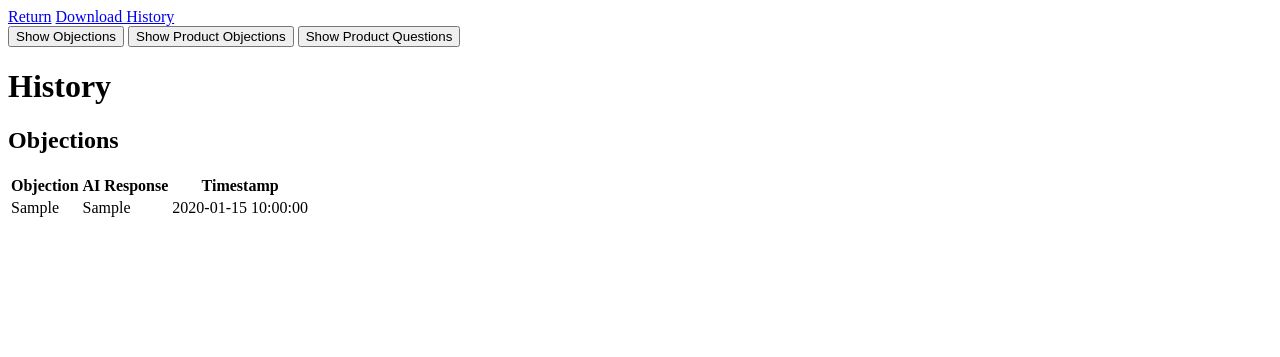
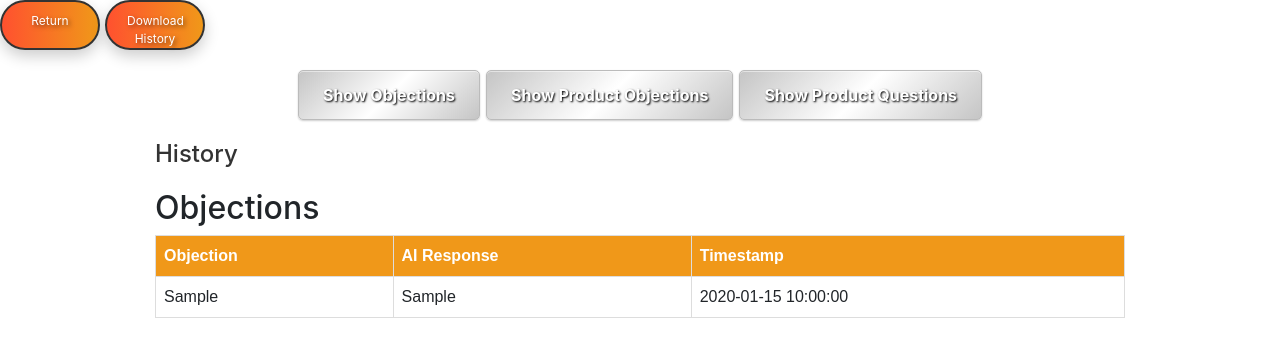
Before and after one commit to wooyakob/sensaigroup, a Flask app: template templates/user_history.html in a window 1280 px wide. Shown: the top 357 px of the page. Run offline with Flask 3, Linux system fonts and the light colour scheme; the template is opened without the code that fills it: values that come from a table or form of the project are taken from there, others are empty; tables that the repository leaves empty hold one stand-in row (values such as "Sample post"); parts of the project's set-up code (start-up, migrations or seed data) failed here and were passed over; some libraries are stand-ins or nearby versions.

Commit message:
upgrding uhistory

```diff
--- a/static/user_styles.css
+++ b/static/user_styles.css
@@ -1,7 +1,7 @@
 table {
-  border-collapse: separate;
-  border-spacing: 0;
+  border-collapse: collapse;
   width: 100%;
+  border: 1px solid #ccc;
 }
 
 th, td {
@@ -26,7 +26,7 @@ h1 {
 
 .btn-return-home,
 .btn-download-history {
-  background-color: #4A317A;
+  background-color: #f09819;
   border: none;
   color: #ffffff;
   padding: 8px 16px;
@@ -37,9 +37,103 @@ h1 {
   margin-right: 10px;
   transition-duration: 0.4s;
   cursor: pointer;
+  text-shadow: 2px 2px 4px rgba(0, 0, 0, 0.5);
 }
 
 .btn-return-home:hover,
 .btn-download-history:hover {
-  background-color: #000000;
+  background-color: #ff512f;
 }
+
+
+.container {
+  margin: auto;
+  width: 90%;
+  max-width: 1000px;
+}
+
+table {
+  border-collapse: collapse;
+  width: 100%;
+  font-family: Arial, sans-serif;
+}
+
+th, td {
+  border: 1px solid #dddddd;
+  text-align: left;
+  padding: 8px;
+}
+
+th {
+  background-color: #f09819;
+  color: white;
+}
+
+tr:nth-child(even) {
+  background-color: #f2f2f2;
+}
+
+.header-button {
+  margin: 10px;
+}
+
+.btn-return-home,
+.btn-download-history {
+  display: inline-block;
+  margin-left: 20px;
+  padding: 10px 20px;
+  font-size: 12px;
+  height: 50px;
+  width: 100px;
+  background: linear-gradient(270deg, #f09819, #ff512f);
+  color: white;
+  transition: background 0.5s ease, box-shadow 0.2s ease;
+  border: 2px solid #333;
+  box-shadow: 0px 6px 15px rgba(0, 0, 0, 0.2);
+  border-radius: 50px;
+  margin-top: 10px;
+  margin-bottom: 10px;
+  margin-left: 20px;
+  margin-right: 10px;
+}
+
+.history-button {
+  text-shadow: 2px 2px 4px rgba(0, 0, 0, 0.5);
+  display: inline-block;
+  padding: 12px 24px;
+  font-size: 16px;
+  font-weight: bold;
+  text-align: center;
+  text-shadow: 1px 1px 2px black;
+  color: #fff;
+  border: 1px solid #bbb;
+  border-radius: 5px;
+  background: linear-gradient(-45deg, #c5c5c5, #fff, #c5c5c5);
+  box-shadow: 0 1px 2px rgba(0, 0, 0, .2), inset 0 1px 0 rgba(255, 255, 255, .5);
+  transition: all .3s ease-in-out;
+}
+
+.history-button:hover {
+  background: linear-gradient(-45deg, #c5c5c5, #ddd, #c5c5c5);
+  box-shadow: 0 1px 2px rgba(0, 0, 0, .2), inset 0 -1px 0 rgba(255, 255, 255, .5);
+}
+
+.header-buttons {
+  display: flex;
+  justify-content: flex-start;
+  margin-bottom: 20px;
+}
+
+.header-button {
+  margin: 0 5px 0 0;
+}
+
+.history-buttons {
+  display: flex;
+  justify-content: center;
+  margin-bottom: 20px;
+}
+
+.history-button {
+  margin: 0 3px;
+}
--- a/templates/user_history.html
+++ b/templates/user_history.html
@@ -5,18 +5,22 @@
   <meta name="viewport" content="width=device-width, initial-scale=1.0">
   <title>History</title>
   <link rel="shortcut icon" type="image/x-icon" href="/static/favicon2.ico">
+
+  <link rel="stylesheet" href="https://maxcdn.bootstrapcdn.com/bootstrap/4.5.2/css/bootstrap.min.css">
+  <link rel="stylesheet" href="{{ url_for('static', filename='user_styles.css') }}">
 </head>
 <body>
-  <div class="header">
-    <div class="header-buttons">
-      <a href="{{ url_for('dashboard') }}" class="header-button btn-return-home">Return</a>
-      <a href="{{ url_for('download_history') }}" class="header-button btn-download-history">Download History</a>
-    </div>
+
+  <div class="header-buttons">
+    <a href="{{ url_for('dashboard') }}" class="header-button btn-return-home">Return</a>
+    <a href="{{ url_for('download_history') }}" class="header-button btn-download-history">Download History</a>
   </div>
 
-<button id="show-objections">Show Objections</button>
-<button id="show-product-objections">Show Product Objections</button>
-<button id="show-product-questions">Show Product Questions</button>
+  <div class="history-buttons">
+    <button id="show-objections" class="history-button">Show Objections</button>
+    <button id="show-product-objections" class="history-button">Show Product Objections</button>
+    <button id="show-product-questions" class="history-button">Show Product Questions</button>
+  </div>
 
 
   <div class="container">
```
